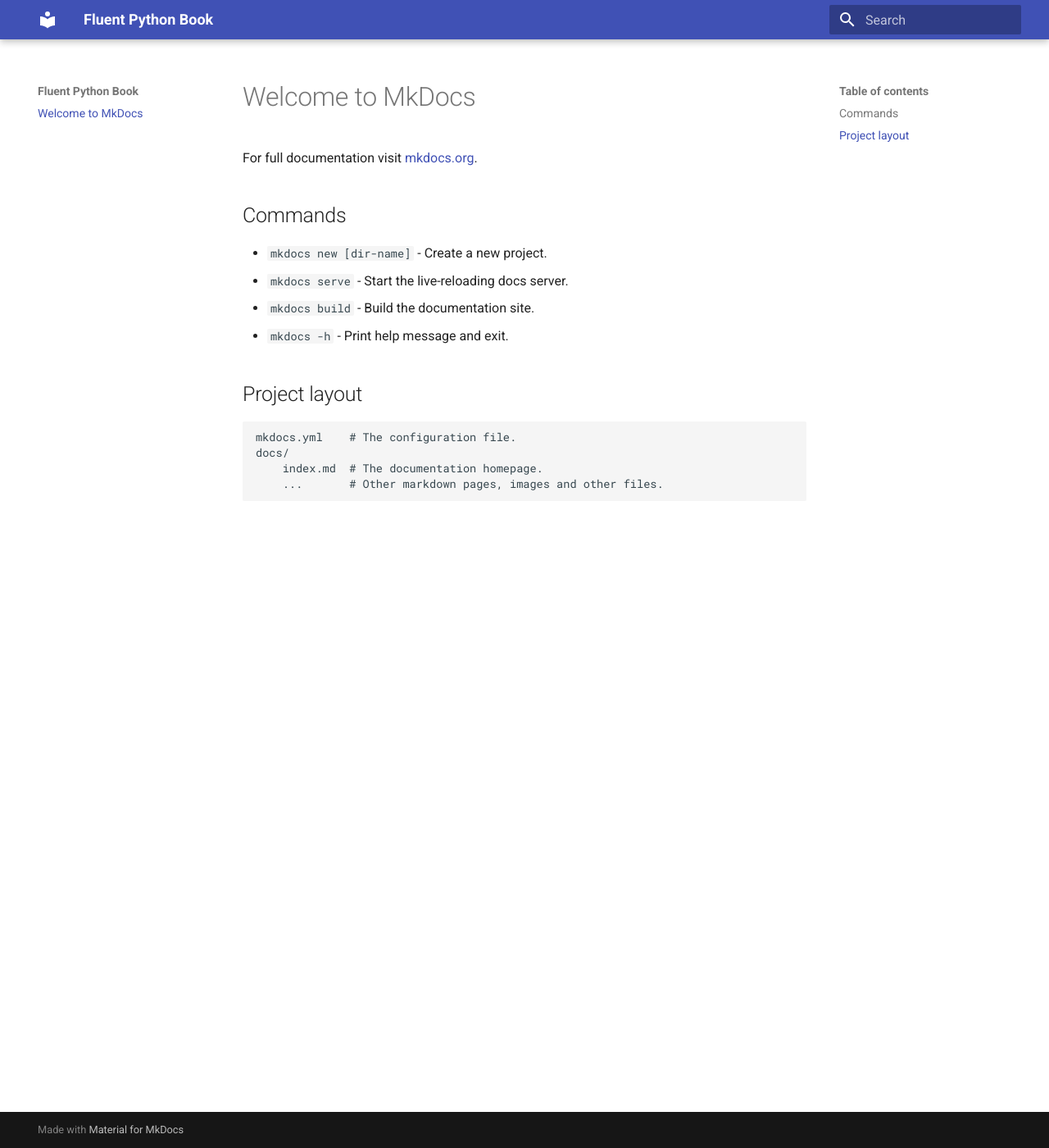
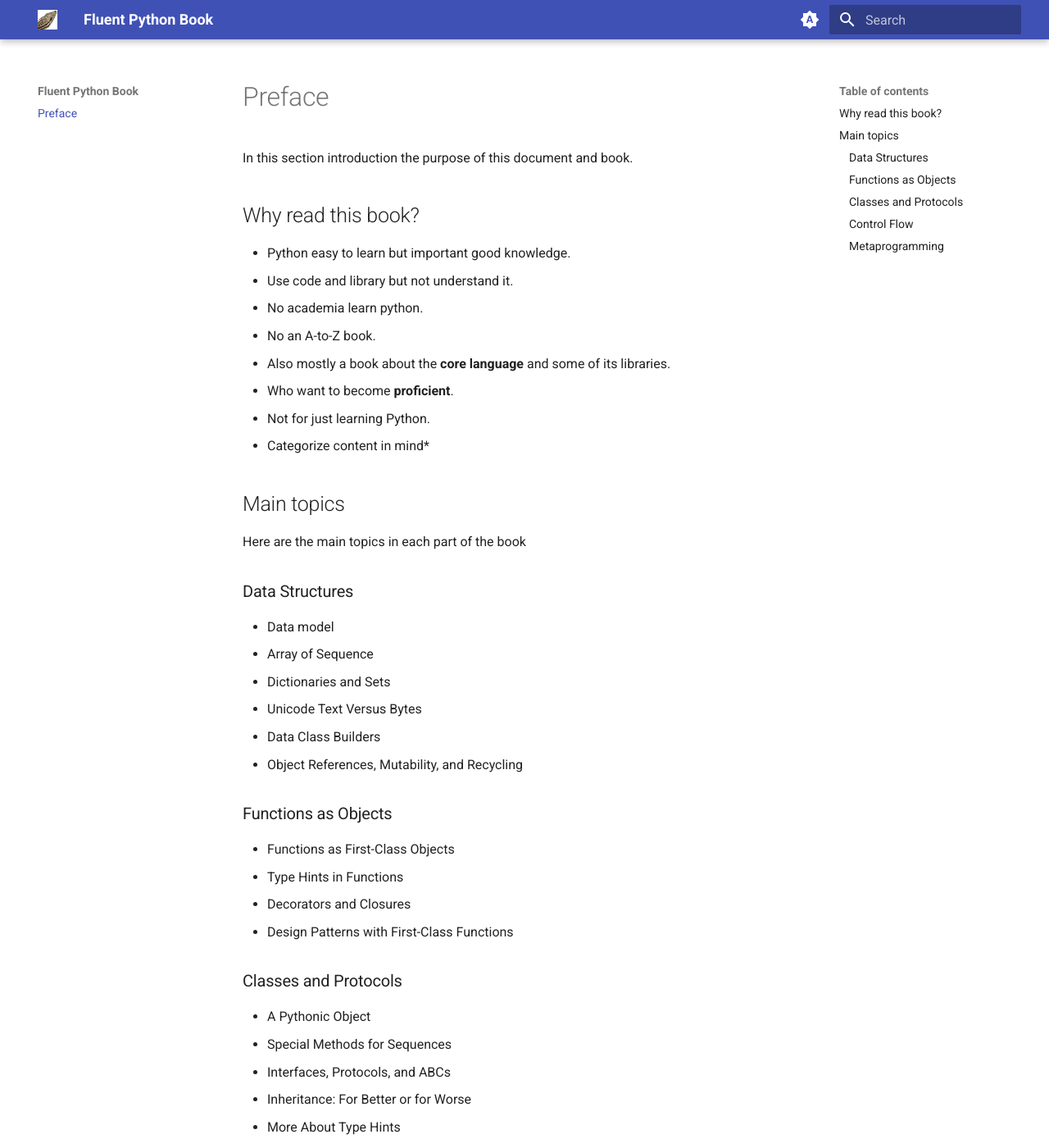
Before and after one commit to codebook2024/fluent-python, an MkDocs documentation site: the page built from docs/index.md, in a window 1280 px wide and 1400 px high. Shown: the whole window at 82% size. Built offline with MkDocs 1.6.1 and Material for MkDocs 9.7.7, drawn with Linux system fonts in a browser that asks for light colours; some of the changed text lies outside the part shown.

Commit message:
Add preface book

```diff
--- a/docs/index.md
+++ b/docs/index.md
@@ -1,17 +1,57 @@
-# Welcome to MkDocs
+# Preface
 
-For full documentation visit [mkdocs.org](https://www.mkdocs.org).
+In this section introduction the purpose of this document and book.
 
-## Commands
+## Why read this book?
 
-* `mkdocs new [dir-name]` - Create a new project.
-* `mkdocs serve` - Start the live-reloading docs server.
-* `mkdocs build` - Build the documentation site.
-* `mkdocs -h` - Print help message and exit.
+* Python easy to learn but important good knowledge.
+* Use code and library but not understand it.
+* No academia learn python.
+* No an A-to-Z book.
+* Also mostly a book about the <b>core language</b> and some of its libraries.
+* Who want to become <b>proficient</b>.
+* Not for just learning Python.
+* Categorize content in mind*
 
-## Project layout
+## Main topics
 
-    mkdocs.yml    # The configuration file.
-    docs/
-        index.md  # The documentation homepage.
-        ...       # Other markdown pages, images and other files.
+Here are the main topics in each part of the book
+
+### Data Structures
+
+* Data model
+* Array of Sequence
+* Dictionaries and Sets
+* Unicode Text Versus Bytes
+* Data Class Builders
+* Object References, Mutability, and Recycling
+
+### Functions as Objects
+
+* Functions as First-Class Objects
+* Type Hints in Functions
+* Decorators and Closures
+* Design Patterns with First-Class Functions
+
+### Classes and Protocols
+
+* A Pythonic Object
+* Special Methods for Sequences
+* Interfaces, Protocols, and ABCs
+* Inheritance: For Better or for Worse
+* More About Type Hints
+* Operator Overloading
+
+### Control Flow
+
+* Iterators, Generators, and Classic Coroutines
+* with, match, and else Blocks
+* Concurrency Models in Python
+* Concurrent Executors
+* Asynchronous Programming
+
+### Metaprogramming
+
+* Dynamic Attributes and Properties
+* Attribute Descriptors
+* Class Metaprogramming
--- a/mkdocs.yml
+++ b/mkdocs.yml
@@ -2,3 +2,87 @@
 
 theme:
   name: material
+  logo: images/logo.png
+  favicon: images/logo.png
+  language: en
+  features:
+    - content.tooltips
+    - content.code.annotate
+    - content.code.select
+    - search.highlight
+    - search.share
+    - navigation.tracking
+    - navigation.instant
+    # - navigation.tabs
+    # - navigation.tabs.sticky
+    # - navigation.sections
+    # - navigation.expand
+    # - navigation.path
+    # - navigation.indexes
+    # - toc.integrate
+  palette:
+    # Palette toggle for automatic mode
+    - media: "(prefers-color-scheme)"
+      toggle:
+        icon: material/brightness-auto
+        name: Switch to light mode
+
+    # Palette toggle for light mode
+    - media: "(prefers-color-scheme: light)"
+      scheme: default
+      toggle:
+        icon: material/brightness-7
+        name: Switch to dark mode
+
+    # Palette toggle for dark mode
+    - media: "(prefers-color-scheme: dark)"
+      scheme: slate
+      toggle:
+        icon: material/brightness-4
+        name: Switch to system preference
+plugins:
+  - search:
+      lang: en
+
+  #image
+  - glightbox
+
+
+markdown_extensions:
+
+  - pymdownx.superfences:
+        custom_fences:
+          - name: mermaid
+            class: mermaid
+            format: !!python/name:pymdownx.superfences.fence_code_format
+
+  #python code
+  - pymdownx.highlight:
+      anchor_linenums: true
+      line_spans: __span
+      pygments_lang_class: true
+  - pymdownx.inlinehilite
+  - pymdownx.snippets
+  - pymdownx.superfences
+
+  #image
+  - attr_list
+  - md_in_html
+
+  #text formatting
+  - pymdownx.critic
+  - pymdownx.caret
+  - pymdownx.keys
+  - pymdownx.mark
+  - pymdownx.tilde
+
+  #Grid
+  - attr_list
+  - md_in_html
+
+
+
+nav:
+  - "Preface": "index.md"
+  # - "Chapter 1: The Python Data Model":
+  #     - "Intro": "chapters/1/index.md"
--- a/requirements.txt
+++ b/requirements.txt
@@ -10,6 +10,7 @@
 MarkupSafe==2.1.5
 mergedeep==1.3.4
 mkdocs==1.5.3
+mkdocs-glightbox==0.3.7
 mkdocs-material==9.5.9
 mkdocs-material-extensions==1.3.1
 packaging==23.2
```
Also changed, not shown: docs/chapters/1/index.md (added, +1 -0 lines), docs/chapters/2/index.md (added), docs/chapters/3/index.md (added), docs/images/logo.png (added).
